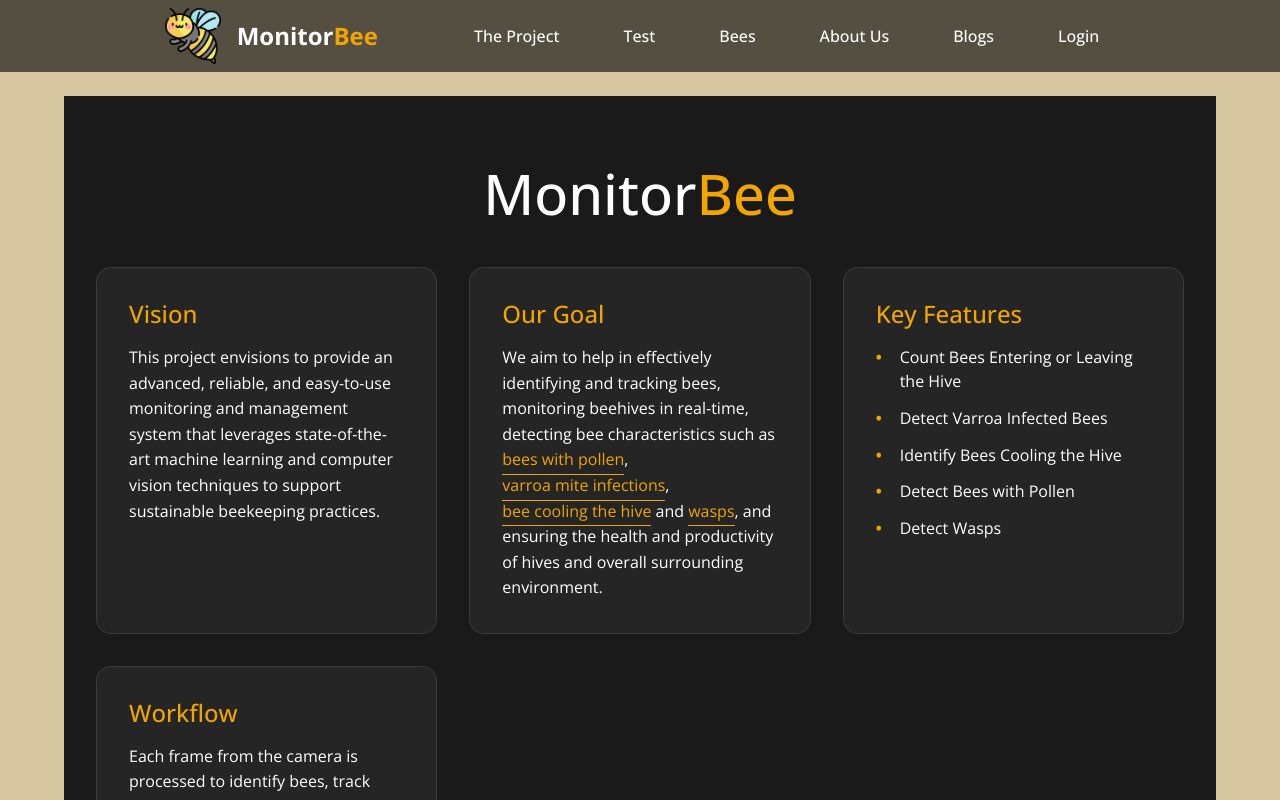
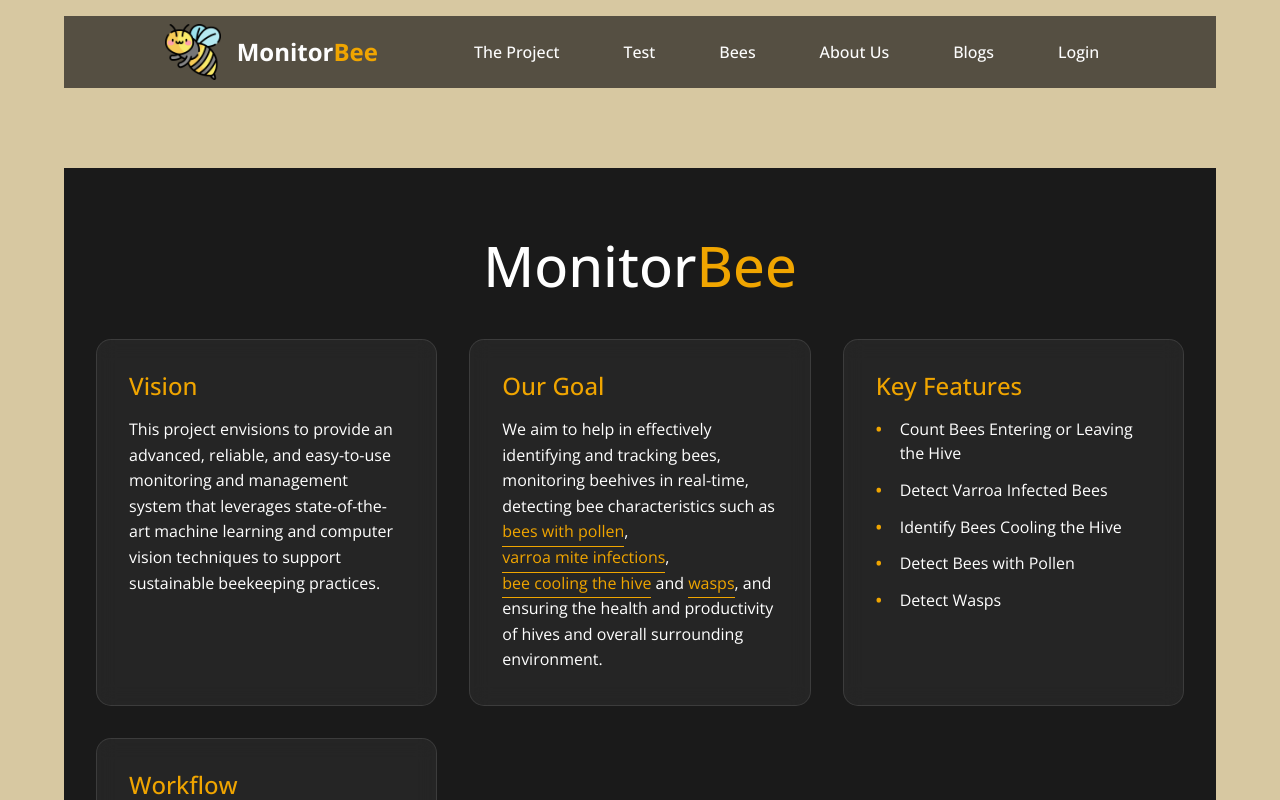
Before and after one commit to Shubham-kpl/MonitorBee, a React (Vite) app in the folder frontend/: page / in a window 1280 px wide. Shown: the top 800 px of the page. Built offline with nearby package versions, Linux system fonts and the light colour scheme; the HTML template or start-up script is replaced by a standard one.

Commit message:
sticky navbar

```diff
--- a/frontend/src/components/css/navbar.css
+++ b/frontend/src/components/css/navbar.css
@@ -1,5 +1,5 @@
 .navbar {
-  position: fixed !important;
+  position: sticky !important;
   top: 0;
   left: 0;
   right: 0;
```
